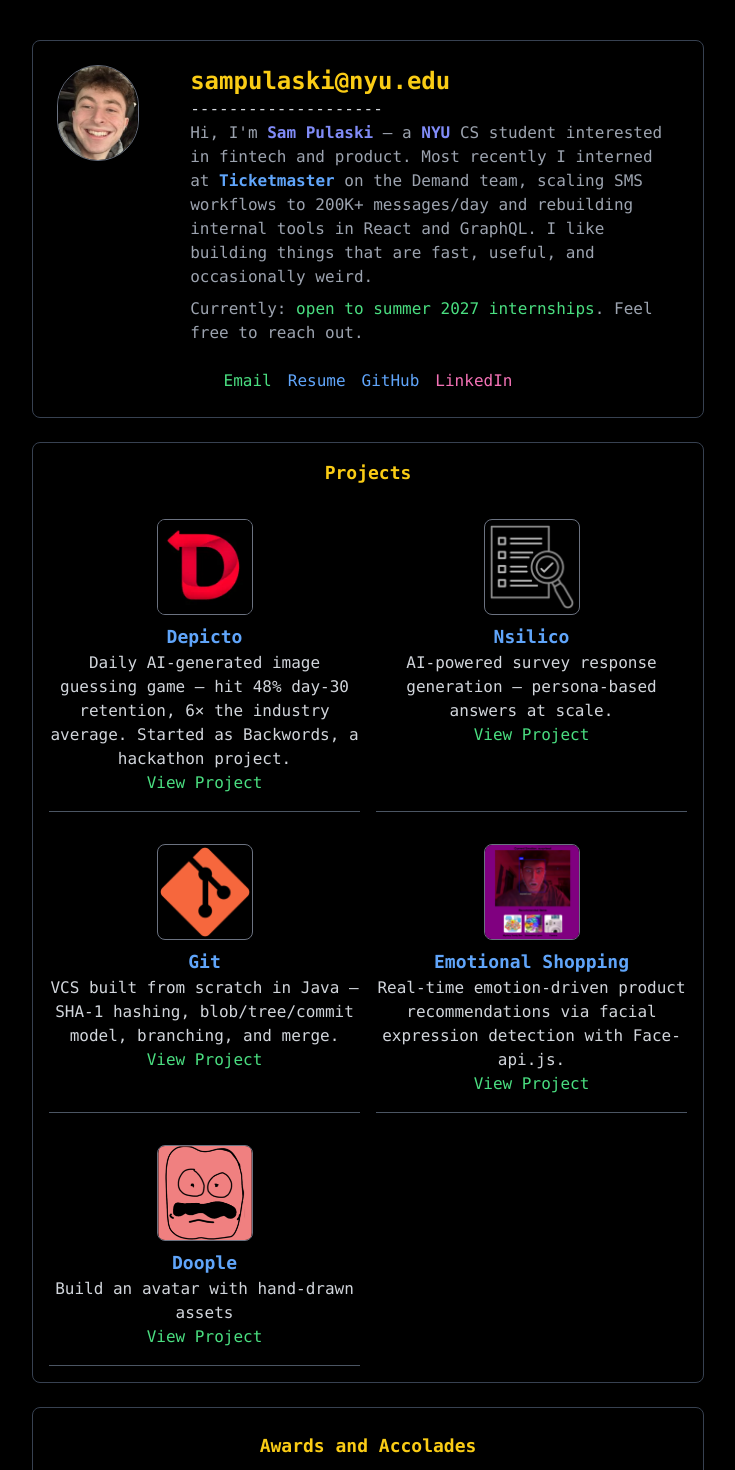
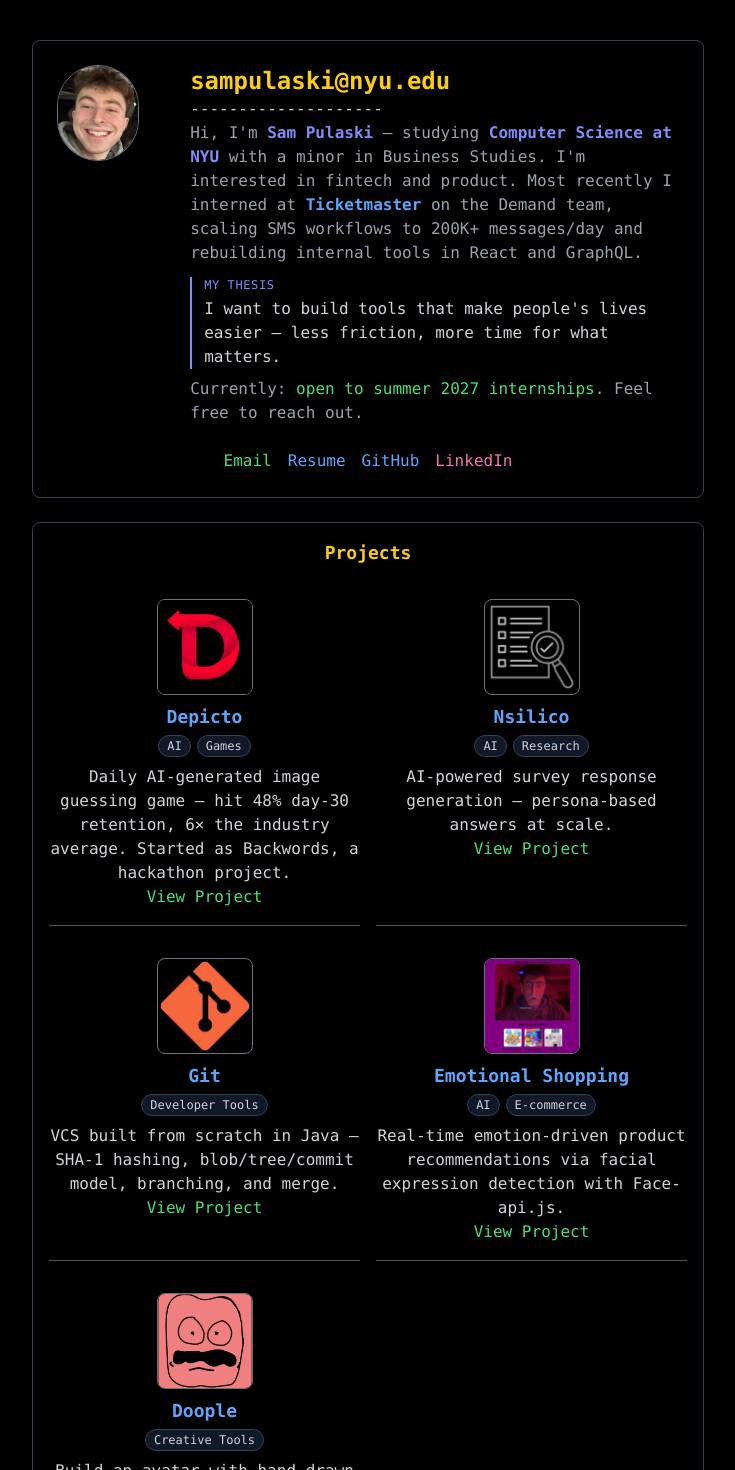
Before and after one commit to freesampul/sampul, a React (Create React App) app: page / in a window 1280 px wide. Shown: the top 1470 px of the page, without its empty margins (272-1007 px from the left). Built offline with nearby package versions, Linux system fonts and the light colour scheme.

Commit message:
Add project categories and update personal introduction

```diff
--- a/src/main.jsx
+++ b/src/main.jsx
@@ -9,30 +9,35 @@
   const projects = [
     {
       title: "Depicto",
+      categories: ["AI", "Games"],
       description: "Daily AI-generated image guessing game — hit 48% day-30 retention, 6× the industry average. Started as Backwords, a hackathon project.",
       link: "https://depicto.ai",
       image: depicto
     },
     {
       title: "Nsilico",
+      categories: ["AI", "Research"],
       description: "AI-powered survey response generation — persona-based answers at scale.",
       link: "https://nsilico.net",
       image: nsil
     },
     {
       title: "Git",
+      categories: ["Developer Tools"],
       description: "VCS built from scratch in Java — SHA-1 hashing, blob/tree/commit model, branching, and merge.",
       link: "https://github.com/freesampul/Git",
       image: git
     },
     {
       title: "Emotional Shopping",
+      categories: ["AI", "E-commerce"],
       description: "Real-time emotion-driven product recommendations via facial expression detection with Face-api.js.",
       link: "https://freesampul.github.io/EmotionalShopping/public/index.html",
       image: emotions
     },
     {
       title: "Doople",
+      categories: ["Creative Tools"],
       description: "Build an avatar with hand-drawn assets",
       link: "https://doople.netlify.app/",
       image: doople
@@ -60,7 +65,11 @@
             <h1 className="text-2xl font-bold text-yellow-400">sampulaski@nyu.edu</h1>
             <p className="text-gray-300">--------------------</p>
             <p className="text-gray-400">
-              Hi, I'm <span className="text-indigo-400 font-bold">Sam Pulaski</span> — a <span className="text-indigo-400 font-bold">NYU</span> CS student interested in fintech and product. Most recently I interned at <span className="text-blue-400 font-bold">Ticketmaster</span> on the Demand team, scaling SMS workflows to 200K+ messages/day and rebuilding internal tools in React and GraphQL. I like building things that are fast, useful, and occasionally weird.
+              Hi, I'm <span className="text-indigo-400 font-bold">Sam Pulaski</span> — studying <span className="text-indigo-400 font-bold">Computer Science at NYU</span> with a minor in Business Studies. I'm interested in fintech and product. Most recently I interned at <span className="text-blue-400 font-bold">Ticketmaster</span> on the Demand team, scaling SMS workflows to 200K+ messages/day and rebuilding internal tools in React and GraphQL.
+            </p>
+            <p className="text-gray-300 mt-3 border-l-2 border-indigo-400 pl-3 text-left">
+              <span className="text-indigo-400 text-xs uppercase tracking-wider block mb-1">My thesis</span>
+              I want to build tools that make people's lives easier — less friction, more time for what matters.
             </p>
             <p className="text-gray-400 mt-2">
               Currently: <span className="text-green-400">open to summer 2027 internships</span>. Feel free to reach out.
@@ -98,6 +107,13 @@
                 )}
                 <div>
                   <h3 className="text-blue-400 text-lg font-semibold">{project.title}</h3>
+                  <ul aria-label={`${project.title} categories`} className="flex flex-wrap justify-center gap-1.5 mt-1 mb-2">
+                    {project.categories.map((category) => (
+                      <li key={category} className="rounded-full border border-gray-700 bg-gray-900 px-2 py-0.5 text-xs text-gray-300">
+                        {category}
+                      </li>
+                    ))}
+                  </ul>
                   <p className="text-gray-300">{project.description}</p>
                   <a href={project.link} target="_blank" rel="noopener noreferrer" className="text-green-400 hover:underline">View Project</a>
                 </div>
```
Also changed, not shown: 1 other file (tests, documents, lock files or other folders).
